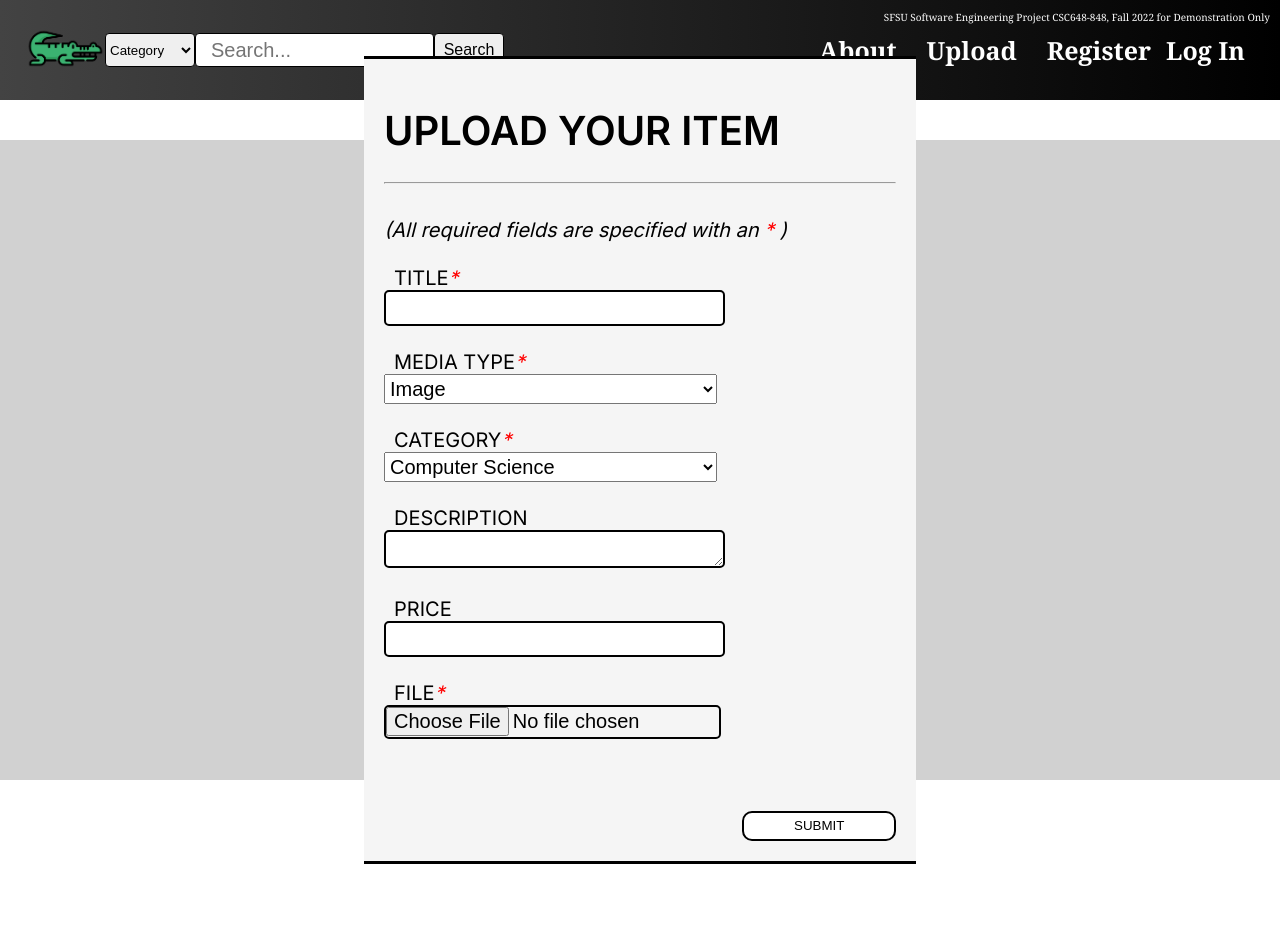
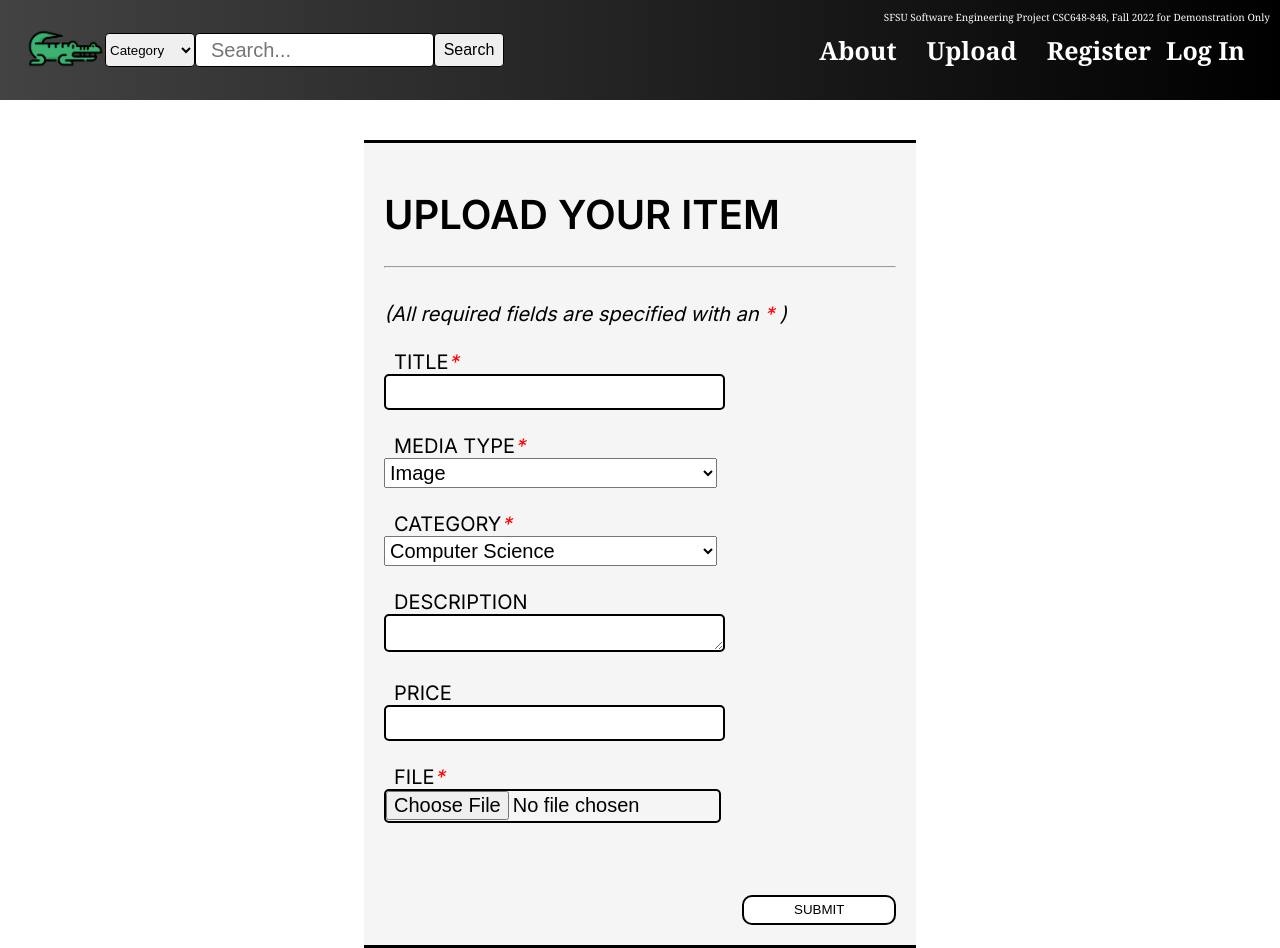
Before and after one commit to benztimm/csc648-03-fa22-team04, a React (Create React App) app in the folder application/frontend/: page /upload in a window 1280 px wide. Before the commit the page ends 864 px from the top, so only its background shows below. Built offline with nearby package versions, Linux system fonts and the light colour scheme.

Commit message:
Fixed form popping out of parent UploadPost.js

```diff
--- a/application/frontend/src/components/pages/UploadPost.js
+++ b/application/frontend/src/components/pages/UploadPost.js
@@ -10,7 +10,7 @@ function UploadPost() {
 
 
     return (
-        <form className='upload-form-container'>
+        <div className='upload-form-container'>
             <div className='upload-forms'>
                 <div className='upload-header'>
                     <h1>UPLOAD YOUR ITEM</h1>
@@ -21,7 +21,7 @@ function UploadPost() {
                     <br />
                 </div>
 
-
+                <form>
                 <div className='form-container'>
                     <label className='input-text-field'>
                         TITLE<a style={{ color: 'red' }}><i>*</i></a><br></br>
@@ -62,8 +62,9 @@ function UploadPost() {
                     <br /><br />
                     <button className='upload-submit-button' type="submit" >SUBMIT</button>
                 </div>
+                </form>
             </div>
-        </form>
+        </div>
     );
 }
 
--- a/application/frontend/src/components/pages/styles/forms.css
+++ b/application/frontend/src/components/pages/styles/forms.css
@@ -1,15 +1,14 @@
 @import url('https://fonts.googleapis.com/css2?family=Inter:wght@100&display=swap');
 
 .upload-form-container {
-    display: flex;
+    display: inline-block;
     justify-content: center;
-    background-color: #d1d1d1;
     margin-top: 5vh;
     height: 80vh;
     align-items: center;
     text-align: initial;
     box-sizing: border-box;
-    z-index: 0;
+    /* z-index: 0; */
     font-family: 'Inter', sans-serif;
 }
 
@@ -18,7 +17,7 @@
 }
 .upload-forms{
 
-    z-index: 0;
+    /* z-index: 0; */
     contain: content;
     display: flex;
     font-size: 20px;
```
